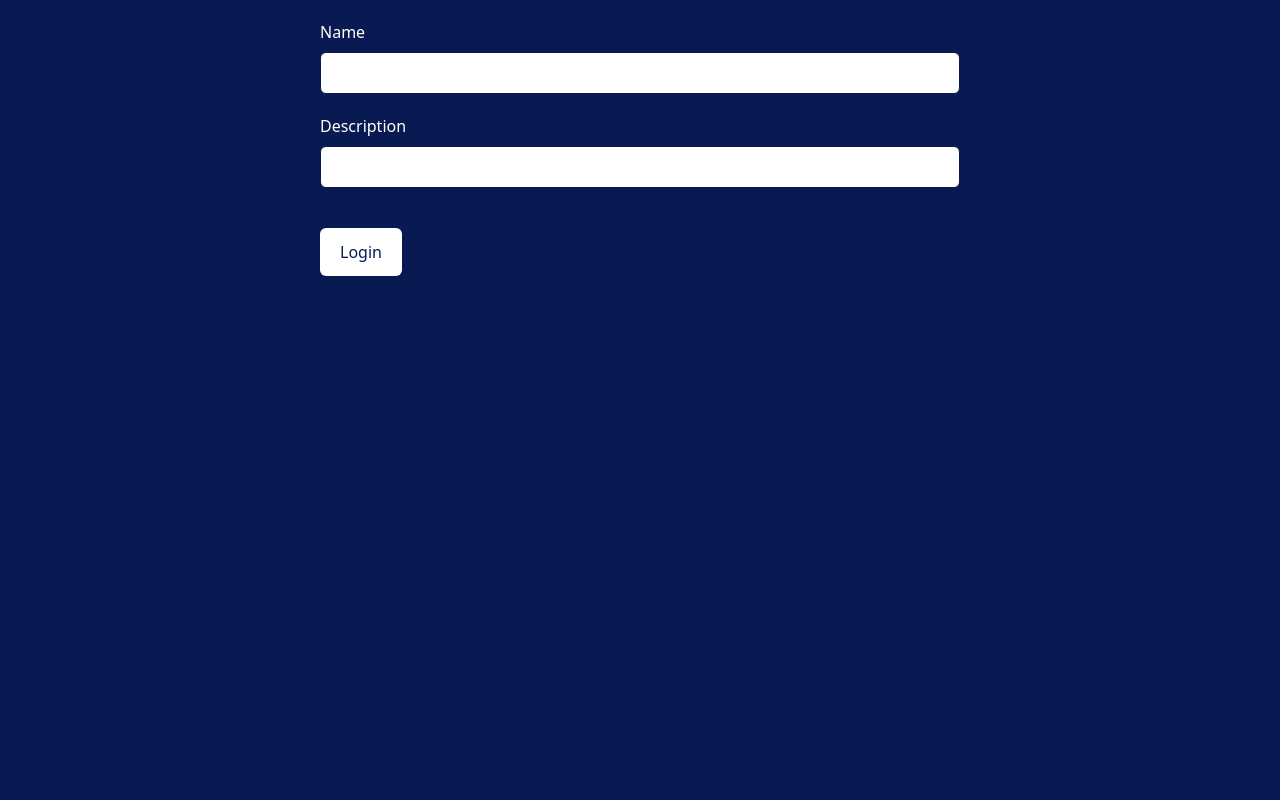
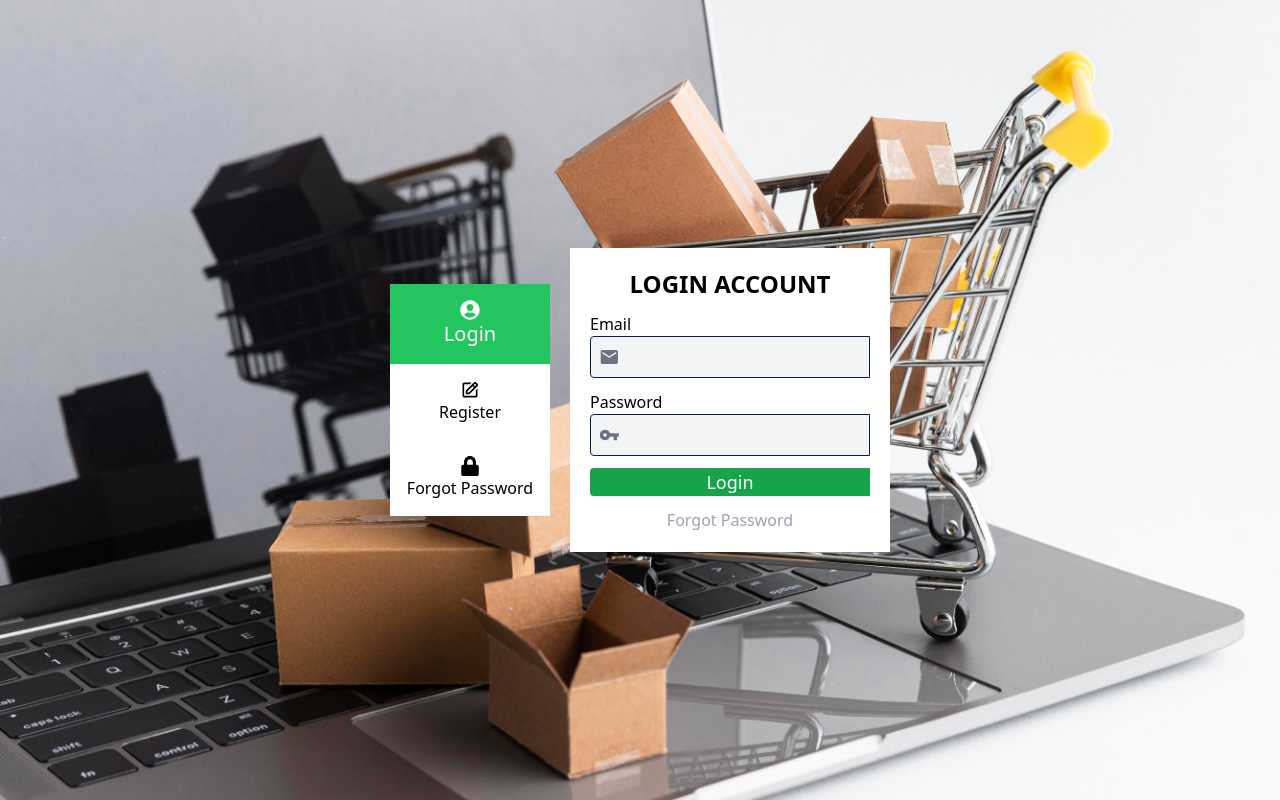
Before and after one commit to berlin-joseph/E-Commerce-RN, a React (Vite) app in the folder web-admin/: page / in a window 1280 px wide. Built offline with nearby package versions, Linux system fonts and the light colour scheme.

Commit message:
login ui updates

```diff
--- a/web-admin/src/App.jsx
+++ b/web-admin/src/App.jsx
@@ -5,6 +5,7 @@ import Dashboard from "./pages/admin/Dashboard";
 import Products from "./pages/admin/Products";
 import Login from "./pages/auth/Login";
 import Category from "./pages/admin/Category";
+import Index from "./pages/auth/Index";
 
 const NotFound = () => {
   return (
@@ -30,7 +31,7 @@ const App = () => {
           </Routes>
         </div>
       ) : (
-        <Login />
+        <Index />
       )}
     </BrowserRouter>
   );
--- a/web-admin/src/components/Sidebar/SideBar.jsx
+++ b/web-admin/src/components/Sidebar/SideBar.jsx
@@ -15,7 +15,7 @@ const SideBar = () => {
 
   const handleLogOut = () => {
     localStorage.removeItem("token");
-    history("/");
+    history("/login");
     window.location.reload();
   };
   const menu = [
--- /dev/null
+++ b/web-admin/src/pages/auth/Index.jsx
@@ -0,0 +1,30 @@
+import React from "react";
+import Sidebar from "./Sidebar";
+import backgroundImage from "../../assets/cyber-monday-shopping-sales.jpg";
+import { Route, Routes } from "react-router-dom";
+import Login from "./Login";
+import Register from "./Register";
+
+const Index = () => {
+  return (
+    <div
+      style={{
+        backgroundImage: `url(${backgroundImage})`,
+        backgroundSize: "cover",
+        backgroundRepeat: "no-repeat",
+        backgroundPosition: "center",
+        height: "100vh",
+      }}
+      className=" flex w-full justify-center items-center gap-5"
+    >
+      <Sidebar />
+      <Routes>
+        <Route index path="/" element={<Login />} />
+        <Route path="/login" element={<Login />} />
+        <Route path="/register" element={<Register />} />
+      </Routes>
+    </div>
+  );
+};
+
+export default Index;
--- a/web-admin/src/pages/auth/Login.jsx
+++ b/web-admin/src/pages/auth/Login.jsx
@@ -2,6 +2,8 @@ import React, { useEffect } from "react";
 import { useDispatch, useSelector } from "react-redux";
 import { fetchUser, selectAuth } from "../../redux/slice/authSlice";
 import { useNavigate } from "react-router-dom";
+import { MdEmail } from "react-icons/md";
+import { MdVpnKey } from "react-icons/md";
 
 const Login = () => {
   const [email, setEmail] = React.useState("");
@@ -35,40 +37,45 @@ const Login = () => {
   };
 
   return (
-    <div className="bg-dark-purple h-screen">
-      <div className=" flex flex-col w-1/2 container mx-auto">
-        <label htmlFor="" className="mt-5 mb-2 text-white">
-          Name
-        </label>
+    <div className=" bg-white p-5 w-3/12 ">
+      <div>
+        <h1 className=" text-2xl font-bold text-center pb-3">LOGIN ACCOUNT</h1>
+      </div>
+      <div className=" mb-3">
+        <label htmlFor="">Email</label>
+        <div className=" flex border border-dark-purple rounded-s bg-gray-100 text-gray-500 ">
+          <MdEmail className=" self-center text-2xl mx-2" />
           <input
             type="text"
-          className="border border-dark-purple rounded-md p-2"
             value={email}
+            className="bg-gray-100  border-0 w-full p-2"
             onChange={(e) => setEmail(e.target.value)}
           />
         </div>
-      <div className="flex flex-col w-1/2 container mx-auto">
-        <label htmlFor="" className="mt-5 text-white mb-2">
-          Description
-        </label>
+      </div>
+      <div className=" mb-3">
+        <label htmlFor="">Password</label>
+        <div className=" flex border border-dark-purple rounded-s bg-gray-100 text-gray-500">
+          <MdVpnKey className=" self-center text-2xl mx-2" />
           <input
             type="text"
-          className="border border-dark-purple rounded-md p-2"
             value={password}
+            className="bg-gray-100  border-0 w-full p-2"
             onChange={(e) => setPassword(e.target.value)}
           />
         </div>
-      <div className="mt-10 w-1/2 container mx-auto">
-        <button
-          className="text-dark-purple bg-white px-5 py-3 rounded-md"
+      </div>
+      <div>
+        <h1
+          className="bg-green-600 rounded-s text-lg text-white text-center cursor-pointer"
           onClick={handleLogin}
         >
           Login
-        </button>
+        </h1>
       </div>
-      {auth.error && (
-        <p className=" text-white">Error occurred while logging in.</p>
-      )}
+      <div className=" cursor-pointer">
+        <h1 className=" text-gray-400 text-center pt-3">Forgot Password</h1>
+      </div>
     </div>
   );
 };
--- /dev/null
+++ b/web-admin/src/pages/auth/Register.jsx
@@ -0,0 +1,42 @@
+import React from "react";
+import { MdEmail } from "react-icons/md";
+
+const Register = () => {
+  const [email, setEmail] = React.useState("");
+  const [password, setPassword] = React.useState("");
+  return (
+    <div className=" bg-white p-5 w-3/12 h-56">
+      <div className=" mb-3">
+        <label htmlFor="">Name</label>
+        <div className=" flex border border-dark-purple rounded-s bg-gray-100 text-gray-500 p-2">
+          <MdEmail className=" self-center text-2xl" />
+          <input
+            type="text"
+            value={email}
+            className="bg-gray-100  border-0 w-full"
+            onChange={(e) => setEmail(e.target.value)}
+          />
+        </div>
+      </div>
+      <div className=" mb-3">
+        <label htmlFor="">Password</label>
+        <div className=" flex border border-dark-purple rounded-s bg-gray-100 text-gray-500 p-2">
+          <MdEmail className=" self-center text-2xl" />
+          <input
+            type="text"
+            value={password}
+            className="bg-gray-100  border-0 w-full"
+            onChange={(e) => setPassword(e.target.value)}
+          />
+        </div>
+      </div>
+      <div className="">
+        <h1 className=" bg-green-600 rounded-s text-lg text-white text-center ">
+          Login
+        </h1>
+      </div>
+    </div>
+  );
+};
+
+export default Register;
--- /dev/null
+++ b/web-admin/src/pages/auth/Sidebar.jsx
@@ -0,0 +1,98 @@
+import React, { useState } from "react";
+import { FaUserCircle } from "react-icons/fa";
+import { BiEdit } from "react-icons/bi";
+import { FaLock } from "react-icons/fa";
+import { Link } from "react-router-dom";
+
+const Sidebar = () => {
+  const [selected, setSelected] = useState("login");
+
+  const handleLinkClick = (link) => {
+    setSelected(link);
+  };
+
+  return (
+    <div className="flex flex-col">
+      <Link
+        to={"/login"}
+        className="flex items-center"
+        onClick={() => handleLinkClick("login")}
+      >
+        <div
+          className={`w-40 ${
+            selected === "login" ? "bg-green-500" : "bg-white"
+          } text-center py-4`}
+        >
+          <FaUserCircle
+            className={`${
+              selected === "login"
+                ? "text-white mx-auto text-xl"
+                : "text-black mx-auto text-xl"
+            }`}
+          />
+          <h1
+            className={`${
+              selected === "login" ? "text-white text-xl" : "text-black text-xl"
+            }`}
+          >
+            Login
+          </h1>
+        </div>
+      </Link>
+      <Link
+        to={"/register"}
+        className="flex items-center"
+        onClick={() => handleLinkClick("register")}
+      >
+        <div
+          className={`w-40 ${
+            selected === "register" ? "bg-green-500" : "bg-white"
+          } text-center py-4`}
+        >
+          <BiEdit
+            className={`${
+              selected === "register"
+                ? "text-white mx-auto text-xl"
+                : "text-black mx-auto text-xl"
+            }`}
+          />
+          <h1
+            className={`${
+              selected === "register" ? "text-white" : "text-black"
+            }`}
+          >
+            Register
+          </h1>
+        </div>
+      </Link>
+      <Link
+        to={"/forgot-password"}
+        className="flex items-center"
+        onClick={() => handleLinkClick("forgotPassword")}
+      >
+        <div
+          className={`w-40 ${
+            selected === "forgotPassword" ? "bg-green-500" : "bg-white"
+          } text-center py-4`}
+        >
+          <FaLock
+            className={`${
+              selected === "forgotPassword"
+                ? "text-white mx-auto text-xl"
+                : "text-black mx-auto text-xl"
+            }`}
+          />
+          <h1
+            className={`${
+              selected === "forgotPassword" ? "text-white" : "text-black"
+            }`}
+          >
+            Forgot Password
+          </h1>
+        </div>
+      </Link>
+    </div>
+  );
+};
+
+export default Sidebar;
```
Also changed, not shown: web-admin/src/assets/cyber-monday-shopping-sales.jpg (added). Lines whose indentation alone changed are shown as unchanged.
